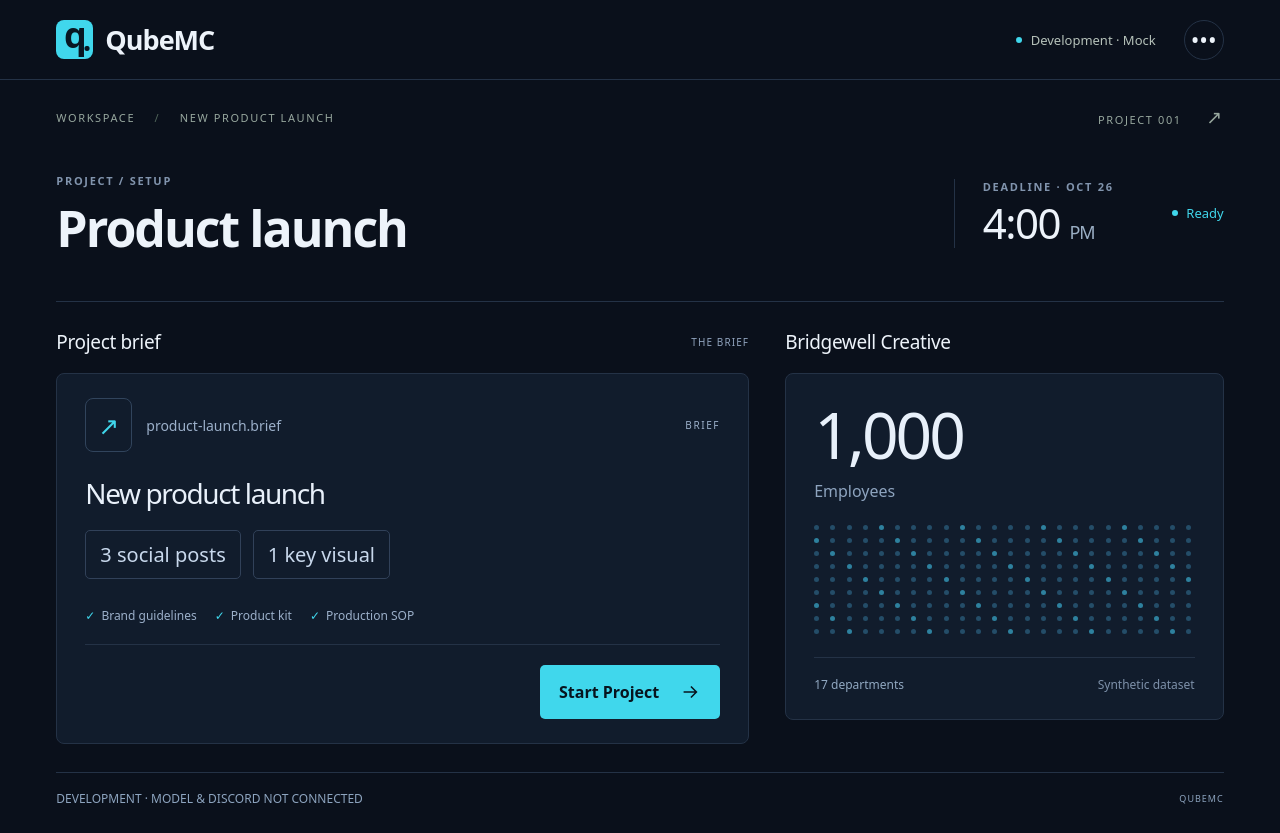
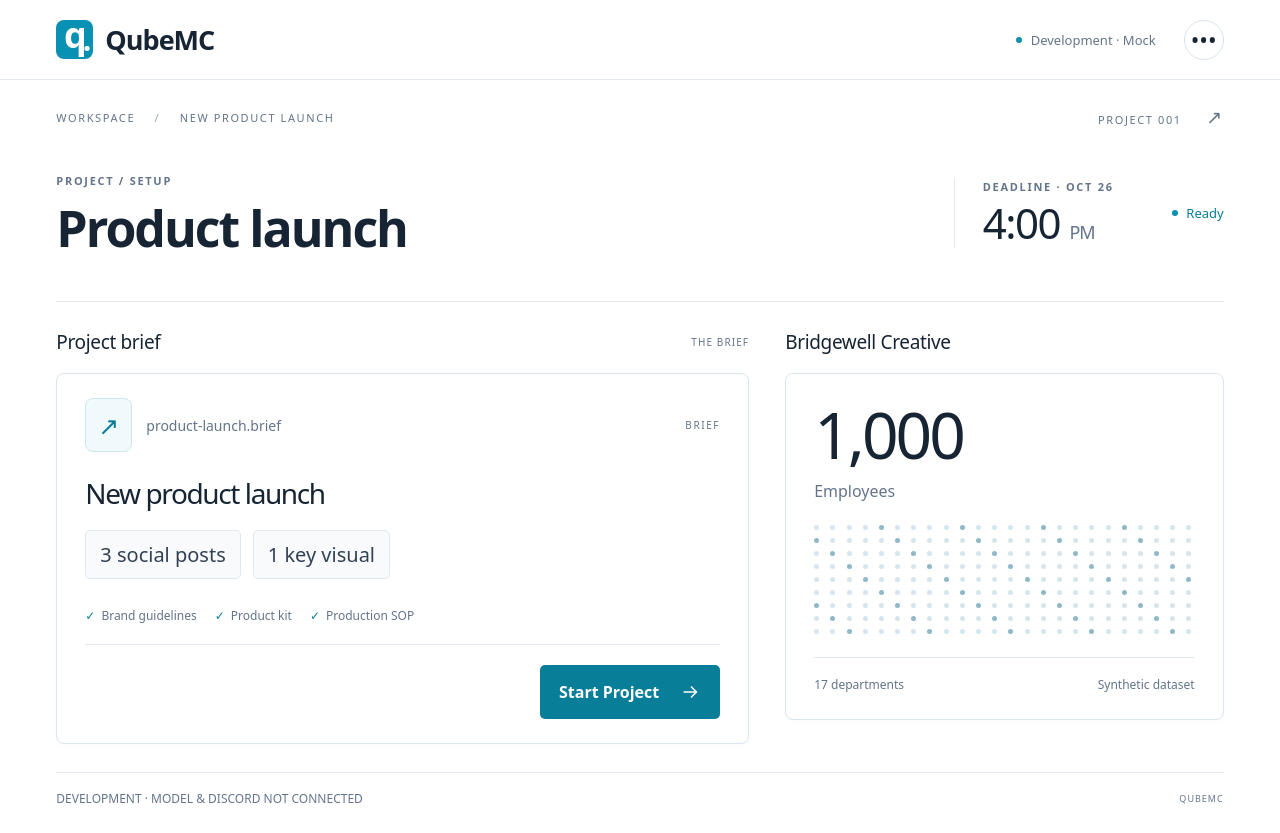
Before and after one commit to anne-creator/Aigeo-plus, a React (Vite) app in the folder qubemc-demo/: page / in a window 1280 px wide. Built offline with nearby package versions, Linux system fonts and the light colour scheme.

Commit message:
Restore white dashboard presentation

```diff
--- a/qubemc-demo/index.html
+++ b/qubemc-demo/index.html
@@ -1 +1 @@
-<!doctype html><html lang="en"><head><meta charset="UTF-8"/><meta name="viewport" content="width=device-width, initial-scale=1.0"/><meta name="theme-color" content="#101b1a"/><title>QubeMC — Project Dashboard</title></head><body><div id="root"></div><script type="module" src="/src/main.tsx"></script></body></html>
+<!doctype html><html lang="en"><head><meta charset="UTF-8"/><meta name="viewport" content="width=device-width, initial-scale=1.0"/><meta name="theme-color" content="#ffffff"/><title>QubeMC — Project Dashboard</title></head><body><div id="root"></div><script type="module" src="/src/main.tsx"></script></body></html>
--- a/qubemc-demo/src/main.tsx
+++ b/qubemc-demo/src/main.tsx
@@ -5,6 +5,7 @@ import type { AgentEvent, Person } from './state';
 import { company, project } from './data';
 import { getAdapter } from './agent';
 import './style.css';
+import './theme.css';
 const storageKey = `qubemc-demo-v1:${company.source?.datasetId ?? 'default'}`;
 const referenceDay = company.source ? new Intl.DateTimeFormat('en-US', { month: 'short', day: 'numeric', timeZone: company.source.timezone }).format(new Date(company.source.referenceTime)).toUpperCase() : 'TODAY';
 const Arrow = () => <svg width="22" height="22" viewBox="0 0 24 24" fill="none" aria-hidden="true"><path d="M5 12h14M13 6l6 6-6 6" stroke="currentColor" strokeWidth="1.7"/></svg>;
--- /dev/null
+++ b/qubemc-demo/src/theme.css
@@ -0,0 +1,80 @@
+/* White dashboard theme. Layout and application behavior remain in style.css. */
+:root {
+  color-scheme: light;
+  color: #172433;
+  background: #ffffff;
+  --muted: #64748b;
+  --mint: #087e98;
+  --line: #e2e8ef;
+  --panel: #ffffff;
+}
+body { background: #ffffff; }
+button:focus-visible, a:focus-visible, input:focus-visible {
+  outline-color: #0891b2;
+}
+.brand-mark { background: #0891b2; color: #ffffff; }
+.mode, .project-top { color: #65758a; }
+.mode i, .status-tag i { background: #0891b2; }
+.menu-button { background: #ffffff; border-color: #dce4ed; }
+.menu-button:hover { background: #f1f5f9; }
+.breadcrumb span { color: #94a3b8; }
+.eyebrow, .hero .eyebrow, .subtle { color: #64748b; }
+.tiny-square { background: #0891b2; }
+.deadline small, .deadline-foot { color: #64748b; }
+.status-tag { color: #087e98; }
+.brief-card, .company-card, .task-card, .conversation {
+  background: #ffffff;
+  color: #172433;
+  border-color: #dce4ed;
+}
+.brief-card, .company-card { box-shadow: 0 2px 8px #17243304; }
+.file-icon { background: #f0f9fc; border-color: #cce7ee; color: #087e98; }
+.file-type, .brief-top, .asset-list { color: #64748b; }
+.asset-list b { color: #087e98; }
+.brief-bottom { border-color: #e2e8ef; }
+.deliverables span { background: #f8fafc; color: #334155; border-color: #e2e8ef; }
+.primary { background: #087e98; color: #ffffff; }
+.primary:hover { background: #08677c; }
+.company-stat span { color: #64748b; }
+.dot-field i { background: #d7e5ed; }
+.dot-field i:nth-child(5n) { background: #8fb8c9; }
+.dot-field i.highlight { background: #0891b2; box-shadow: 0 0 8px #0891b240; }
+.company-bottom, .company-bottom span:last-child { color: #64748b; }
+.task-number { color: #7a8b9e; }
+.task-owner span:not(.avatar), .task-due span { color: #64748b; }
+.task-status { background: #ecf8fb; color: #08758c; border-color: #c3e6ed; }
+.task-status.attention { background: #fff5df; color: #8b570a; border-color: #ecd098; }
+.needs-attention { background: #fffcf5; border-color: #e6bd72; }
+.resolved { border-color: #7dc0cc; }
+.commitment { color: #08758c; border-color: #d4e9ee; }
+.avatar.rose { background: #eee4f3; color: #674c78; }
+.avatar.mint, .worker-avatar { background: #d9eff3; color: #245e6c; }
+.avatar.sand { background: #e3e9f7; color: #475d86; }
+.work-footer, footer { color: #64748b; }
+.text-button, .mini-check, .working-label, .green-text, .reply-received { color: #087e98; }
+.channel { background: #f8fafc; }
+.channel-dot { background: #0891b2; }
+.discord-icon { color: #5865aa; }
+.attention-border { border-color: #e6bd72; }
+.issue-summary p, .watch p { color: #53657a; }
+.watch-symbol { color: #0891b2; }
+.message p { color: #334155; }
+.message time { color: #64748b; }
+.agent-avatar { background: #0891b2; color: #ffffff; }
+.bot-tag { background: #e5f4f8; color: #08758c; }
+.waiting { color: #81550c; }
+.amber .status-tag, .amber-text { color: #96600c !important; }
+.amber .status-tag i, .amber-pulse { background: #b77913; }
+.error { background: #fff5e9; color: #8b451b; border: 1px solid #f1d2b7; }
+.error button { color: #8b451b; border-color: #dba77f; }
+.storage-note { color: #8b451b; }
+.control-panel {
+  background: #ffffff;
+  color: #172433;
+  border-color: #d4dee9;
+  box-shadow: 0 12px 44px #1724331a;
+}
+.control-panel > button { border-color: #e2e8ef; }
+.control-panel small, .live-toggle { color: #64748b; }
+.reset-button { color: #087e98; }
+.live-toggle input { accent-color: #087e98; }
```
Also changed, not shown: 2 other files (tests, documents, lock files or other folders).
